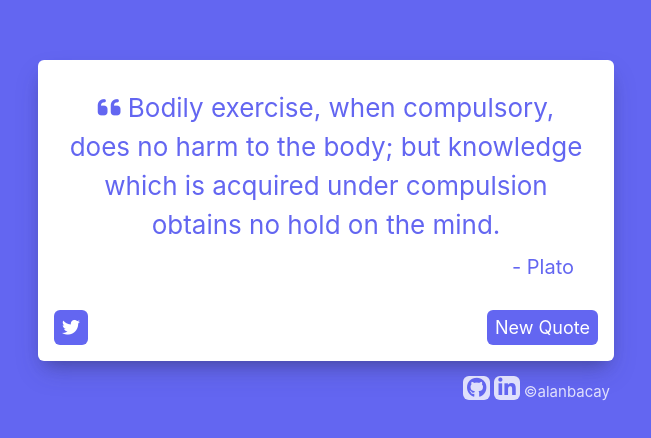
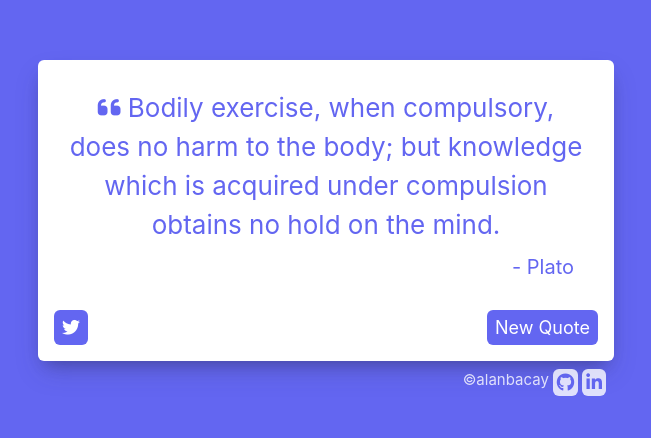
Before and after one commit to alanbacay02/random-quote-machine, a React (Create React App) app: page / in a window 1280 px wide. Shown: the part 132-570 px from the top of the page, without its empty margins (314-965 px from the left). Built offline with nearby package versions, Linux system fonts and the light colour scheme.

Commit message:
changes to jsx in QuoteBox

```diff
--- a/src/App.js
+++ b/src/App.js
@@ -14,7 +14,7 @@ const colorArray = [
 	},
 	{
 		// yellow
-		backgroundColor: '#facc15'
+		backgroundColor: '#d1ab13'
 	},
 	{
 		// green
@@ -49,14 +49,10 @@ function QuoteBox( {handleNewQuoteClick, currentQuote, appColor} ) {
 					<button id="new-quote" className="text-[15px] md:text-[18px] py-1 px-2 rounded-md text-white transition-colors duration-[1500ms]" style={appColor} onClick={handleNewQuoteClick}>New Quote</button>
 				</div>
 			</div>
-			<div className="flex max-w-xl justify-end mx-auto my-3 opacity-80">
-				<div className="text-center text-[20px]">
-					<a href="https://github.com/alanbacay02" rel="noreferrer" target="blank" className="mr-[2px] px-1 rounded-md border-white bg-white"><i className="fa-brands fa-github"></i></a>
-					<a href="https://www.linkedin.com/in/alan-neale-bacay-ii-60aa48258/" rel="noreferrer" target="_blank" className="ml-[2px] px-1 rounded-md border-white bg-white"><i className="fa-brands fa-linkedin-in"></i></a>
-				</div>
-				<div className="text-center mt-auto px-1">
-					<a href="https://alanbacay.dev/" rel="noreferrer" target="_blank" className="text-[15px] text-white">©alanbacay</a>
-				</div>
+			<div className="flex max-w-xl justify-end space-x-1 mx-auto my-2 pr-2 opacity-80">
+				<a href="https://alanbacay.dev/" rel="noreferrer" target="_blank" className="text-[15px] text-white mt-0 pt-0">©alanbacay</a>
+				<a href="https://github.com/alanbacay02" rel="noreferrer" target="blank" className="text-[18px] px-1 rounded-md bg-white"><i className="fa-brands fa-github"></i></a>
+				<a href="https://www.linkedin.com/in/alan-neale-bacay-ii-60aa48258/" rel="noreferrer" target="_blank" className="text-[18px] px-1 rounded-md bg-white"><i className="fa-brands fa-linkedin-in"></i></a>
 			</div>
 		</div>
 	);
```
